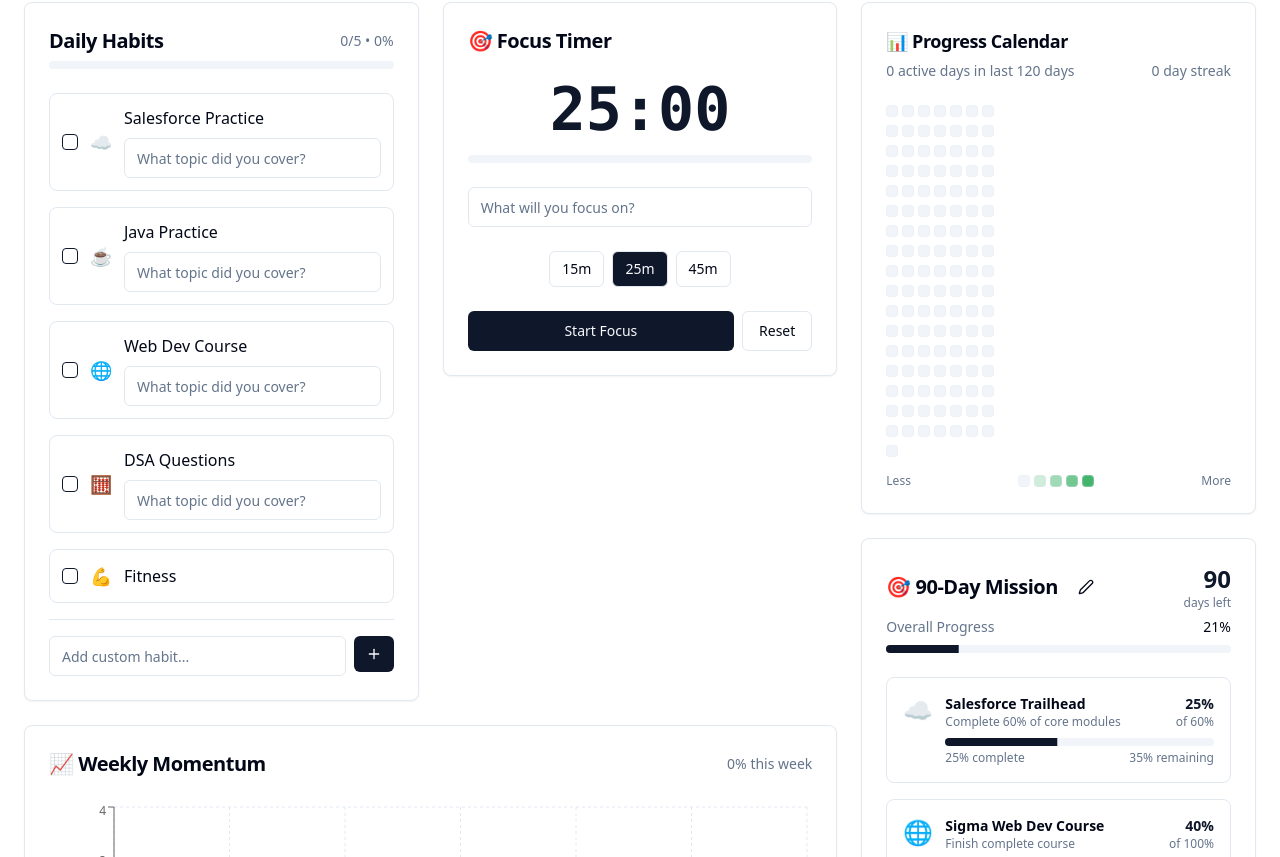
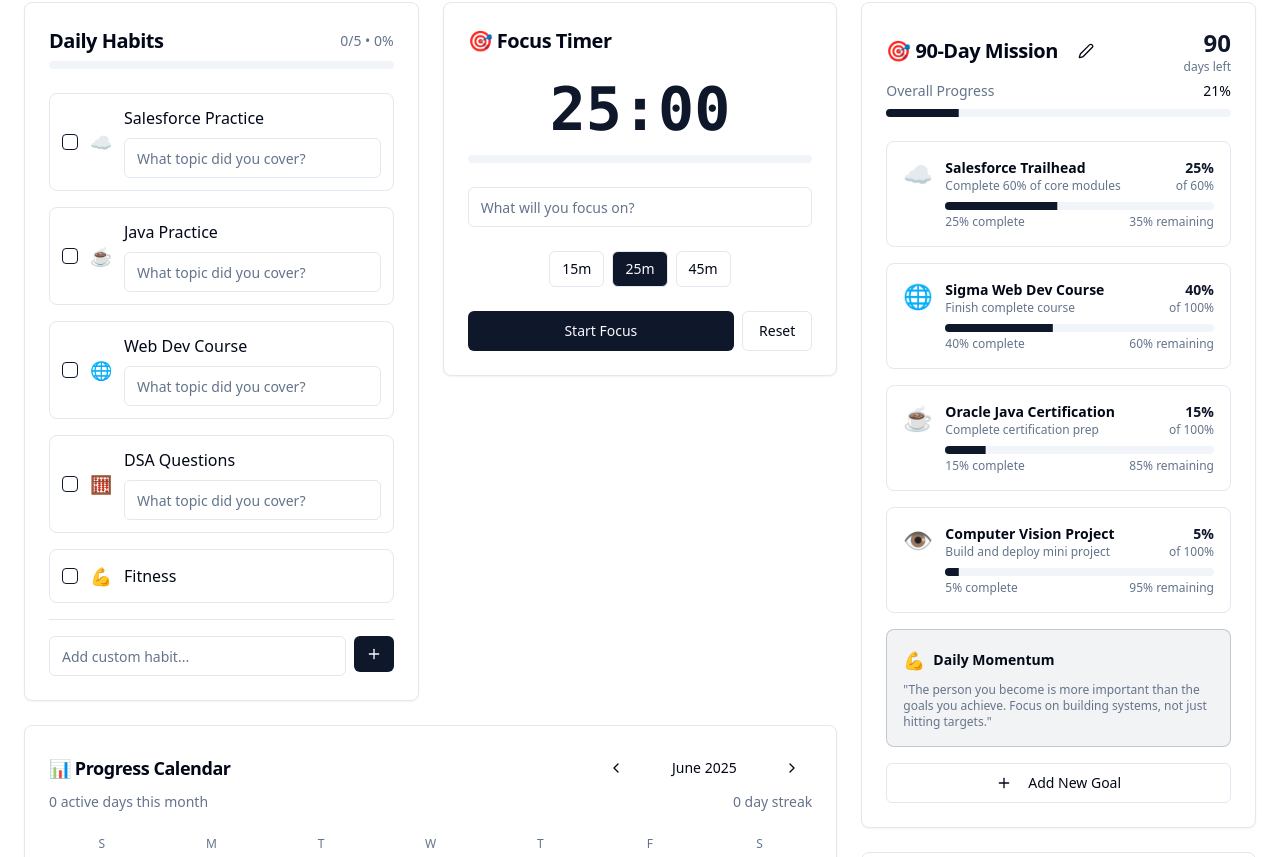
Before and after one commit to mohitspam/mohit-momentum-hub, a React (Vite) app: page / in a window 1280 px wide. Shown: the part 143-1000 px from the top of the page. Built offline with nearby package versions, Linux system fonts and the light colour scheme.

Commit message:
Refactor: Improve progress calendar and goal completion
- Update progress calendar to show monthly view with navigation.
- Calculate goal completion percentage based on assigned days.
- Reorder components in the Index page.

```diff
--- a/src/components/ProgressCalendar.tsx
+++ b/src/components/ProgressCalendar.tsx
@@ -1,5 +1,7 @@
 import { useState, useEffect } from "react";
 import { Card, CardContent, CardHeader, CardTitle } from "@/components/ui/card";
+import { Button } from "@/components/ui/button";
+import { ChevronLeft, ChevronRight } from "lucide-react";
 
 interface HabitData {
   [date: string]: { completed: boolean }[];
@@ -7,6 +9,7 @@ interface HabitData {
 
 export function ProgressCalendar() {
   const [habitData, setHabitData] = useState<HabitData>({});
+  const [currentDate, setCurrentDate] = useState(new Date());
 
   useEffect(() => {
     const savedData = localStorage.getItem("habitData");
@@ -16,26 +19,32 @@ export function ProgressCalendar() {
   }, []);
 
   const generateCalendarData = () => {
-    const today = new Date();
-    const startDate = new Date(today);
-    startDate.setDate(today.getDate() - 119); // Show last 120 days (about 4 months)
+    const year = currentDate.getFullYear();
+    const month = currentDate.getMonth();
+    const daysInMonth = new Date(year, month + 1, 0).getDate();
+    const firstDay = new Date(year, month, 1).getDay();
 
     const calendarData = [];
-    const currentDate = new Date(startDate);
 
-    while (currentDate <= today) {
-      const dateStr = currentDate.toDateString();
+    // Add empty cells for days before the first day of the month
+    for (let i = 0; i < firstDay; i++) {
+      calendarData.push(null);
+    }
+
+    // Add all days of the month
+    for (let day = 1; day <= daysInMonth; day++) {
+      const date = new Date(year, month, day);
+      const dateStr = date.toDateString();
       const dayData = habitData[dateStr] || [];
       const completedTasks = dayData.filter(habit => habit.completed).length;
 
       calendarData.push({
-        date: new Date(currentDate),
+        date,
         dateStr,
         completedTasks,
-        intensity: getIntensity(completedTasks)
+        intensity: getIntensity(completedTasks),
+        day
       });
-
-      currentDate.setDate(currentDate.getDate() + 1);
     }
 
     return calendarData;
@@ -61,14 +70,36 @@ export function ProgressCalendar() {
   };
 
   const calendarData = generateCalendarData();
-  const totalDays = calendarData.length;
-  const activeDays = calendarData.filter(day => day.completedTasks > 0).length;
-  const currentStreak = getCurrentStreak(calendarData);
+  const monthDays = calendarData.filter(day => day !== null);
+  const activeDays = monthDays.filter(day => day && day.completedTasks > 0).length;
+  const currentStreak = getCurrentStreak(monthDays);
+
+  const navigateMonth = (direction: 'prev' | 'next') => {
+    setCurrentDate(prev => {
+      const newDate = new Date(prev);
+      if (direction === 'prev') {
+        newDate.setMonth(prev.getMonth() - 1);
+      } else {
+        newDate.setMonth(prev.getMonth() + 1);
+      }
+      return newDate;
+    });
+  };
+
+  const monthNames = [
+    'January', 'February', 'March', 'April', 'May', 'June',
+    'July', 'August', 'September', 'October', 'November', 'December'
+  ];
 
   function getCurrentStreak(data: any[]) {
     let streak = 0;
-    for (let i = data.length - 1; i >= 0; i--) {
-      if (data[i].completedTasks > 0) {
+    const today = new Date().toDateString();
+    const todayIndex = data.findIndex(day => day && day.dateStr === today);
+
+    if (todayIndex === -1) return 0;
+
+    for (let i = todayIndex; i >= 0; i--) {
+      if (data[i] && data[i].completedTasks > 0) {
         streak++;
       } else {
         break;
@@ -86,22 +117,52 @@ export function ProgressCalendar() {
   return (
     <Card>
       <CardHeader>
-        <CardTitle className="text-lg font-semibold">📊 Progress Calendar</CardTitle>
+        <div className="flex items-center justify-between">
+          <CardTitle className="text-lg font-semibold">📊 Progress Calendar</CardTitle>
+          <div className="flex items-center gap-2">
+            <Button
+              variant="ghost"
+              size="sm"
+              onClick={() => navigateMonth('prev')}
+            >
+              <ChevronLeft className="h-4 w-4" />
+            </Button>
+            <span className="text-sm font-medium min-w-[120px] text-center">
+              {monthNames[currentDate.getMonth()]} {currentDate.getFullYear()}
+            </span>
+            <Button
+              variant="ghost"
+              size="sm"
+              onClick={() => navigateMonth('next')}
+            >
+              <ChevronRight className="h-4 w-4" />
+            </Button>
+          </div>
+        </div>
         <div className="flex justify-between text-sm text-muted-foreground">
-          <span>{activeDays} active days in last {totalDays} days</span>
+          <span>{activeDays} active days this month</span>
           <span>{currentStreak} day streak</span>
         </div>
       </CardHeader>
       <CardContent>
         <div className="space-y-2">
+          <div className="grid grid-cols-7 gap-1 text-xs text-muted-foreground mb-2">
+            {['S', 'M', 'T', 'W', 'T', 'F', 'S'].map((day, index) => (
+              <div key={index} className="text-center">{day}</div>
+            ))}
+          </div>
           {weeks.map((week, weekIndex) => (
-            <div key={weekIndex} className="flex gap-1">
+            <div key={weekIndex} className="grid grid-cols-7 gap-1">
               {week.map((day, dayIndex) => (
                 <div
                   key={dayIndex}
-                  className={`w-3 h-3 rounded-sm border border-border/30 ${getIntensityClass(day.intensity)}`}
-                  title={`${day.date.toLocaleDateString()}: ${day.completedTasks} tasks`}
-                />
+                  className={`w-6 h-6 rounded-sm border border-border/30 flex items-center justify-center text-xs ${
+                    day ? getIntensityClass(day.intensity) : 'bg-transparent border-transparent'
+                  }`}
+                  title={day ? `${day.date.toLocaleDateString()}: ${day.completedTasks} tasks` : ''}
+                >
+                  {day ? day.day : ''}
+                </div>
               ))}
             </div>
           ))}
--- a/src/pages/Index.tsx
+++ b/src/pages/Index.tsx
@@ -23,6 +23,8 @@ const Index = () => {
               <FocusTimer />
             </div>
 
+            <ProgressCalendar />
+
             <WeeklyProgress />
 
             <LearningLog />
@@ -30,7 +32,6 @@ const Index = () => {
 
           {/* Right Column - Goals and motivation */}
           <div className="space-y-6">
-            <ProgressCalendar />
             <GoalTracker />
 
             {/* Quick Stats Card */}
```
Also changed, not shown: src/components/GoalTracker.tsx (indentation only).
